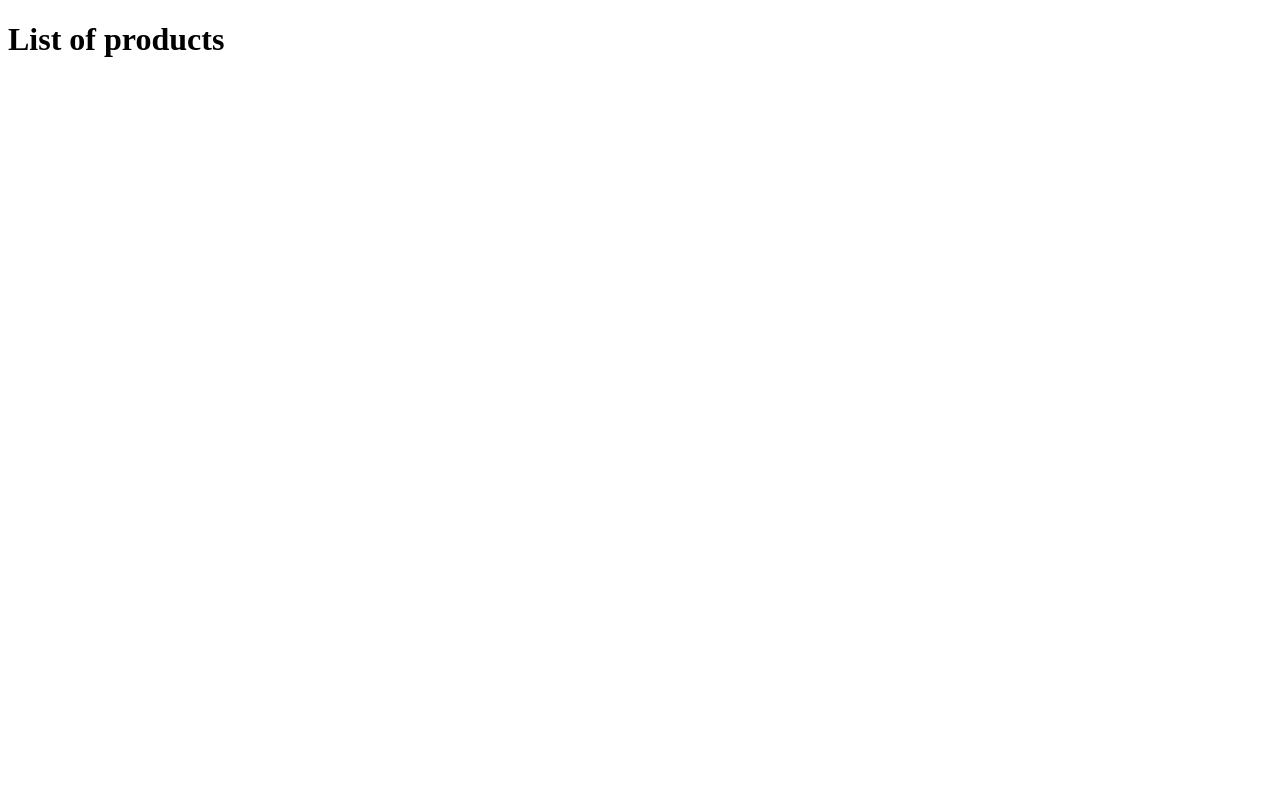
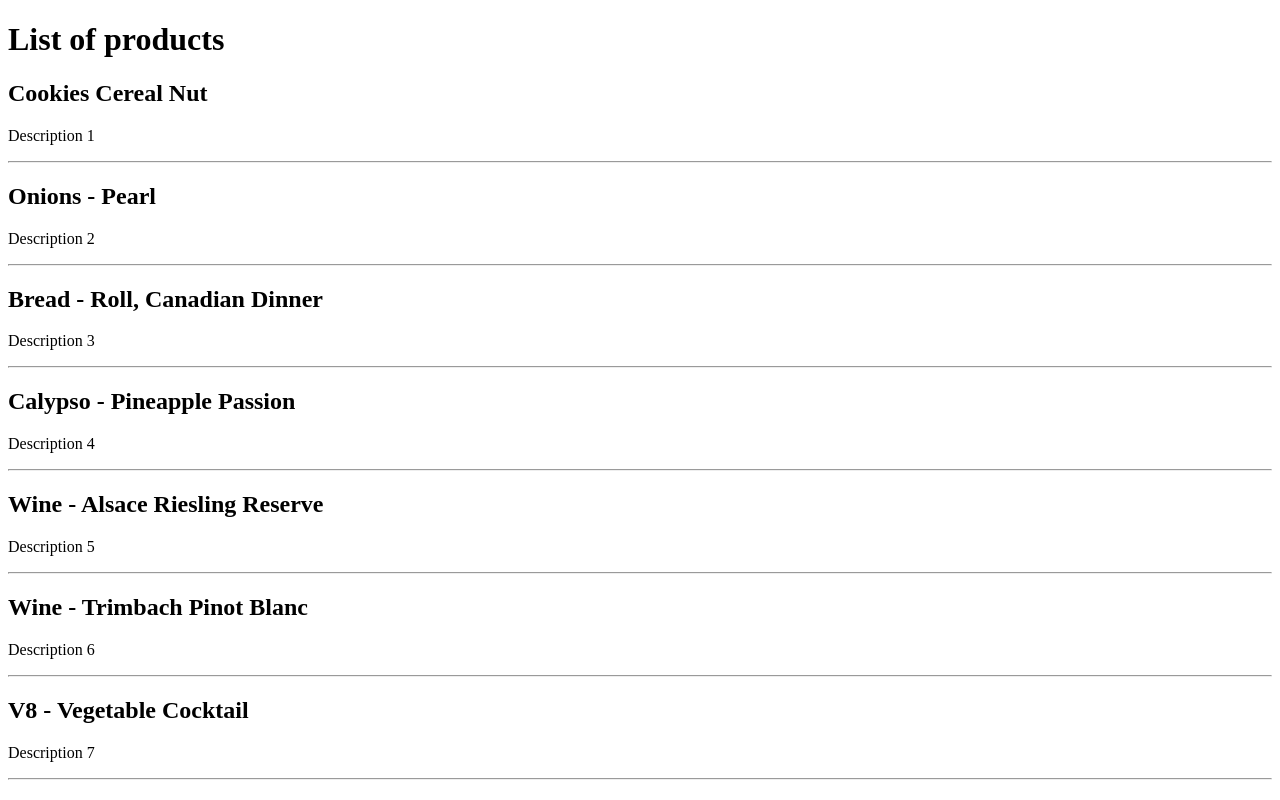
Before and after one commit to rghvdberg/sveltekit-tutorial-for-beginners, a SvelteKit app in the folder sk-loading-data/: page /products in a window 1280 px wide. Shown: the top 800 px of the page. Built offline with nearby package versions, Linux system fonts and the light colour scheme; data requests are answered from the project's data file.

Commit message:
24 - Page Data

```diff
--- /dev/null
+++ b/sk-loading-data/src/routes/products/+page.js
@@ -0,0 +1,10 @@
+export const load = async (loadEvent) => {
+  const { fetch } = loadEvent;
+  const title = "List of products";
+  const response = await fetch("http://localhost:4000/products");
+  const products = await response.json();
+  return {
+    title,
+    products,
+  };
+};
--- a/sk-loading-data/src/routes/products/+page.svelte
+++ b/sk-loading-data/src/routes/products/+page.svelte
@@ -1 +1,14 @@
-<h1>List of products</h1>
+<script>
+  export let data;
+  const products = data.products;
+  // console.log(products);
+</script>
+
+<h1>{data.title}</h1>
+{#each products as product}
+  <div>
+    <h2>{product.title}</h2>
+    <p>{product.description}</p>
+    <hr />
+  </div>
+{/each}
```
Also changed, not shown: 1 other file (tests, documents, lock files or other folders).
